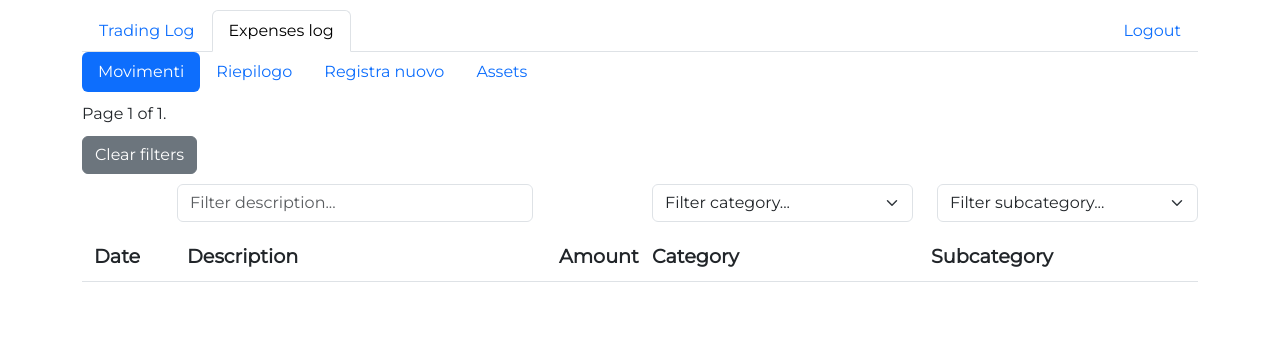
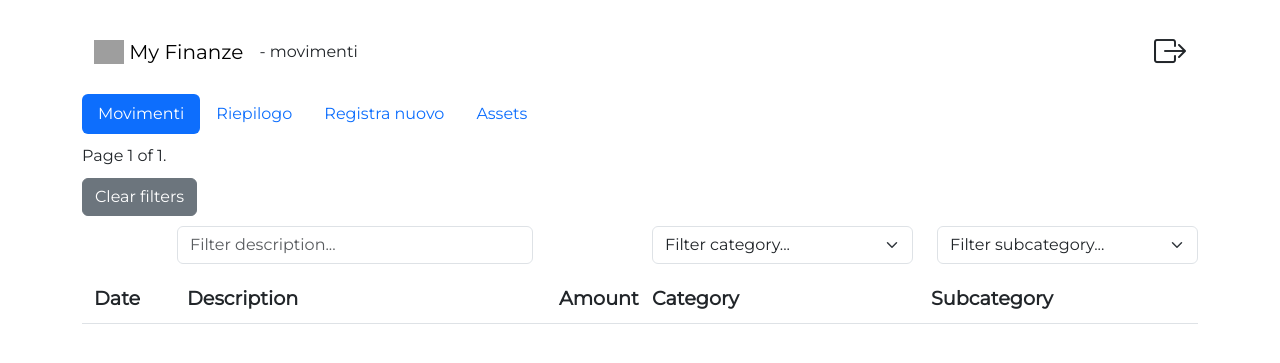
Before and after one commit to paolomarr/finanze-django, a Django app: page /movimenti/list in a window 1280 px wide. Shown: the top 363 px of the page. Run offline with Django 3.2, Linux system fonts and the light colour scheme; the visitor is signed in with stand-in values (Sample User, id 1); data that the repository does not hold is empty; style sheets or scripts are compiled from the project's sources; some libraries are stand-ins or nearby versions; grey boxes are pictures that could not be loaded.

Commit message:
reworking navigation. Adding favicon

```diff
--- /dev/null
+++ b/app/finanze/movimenti/templatetags/extras.py
@@ -0,0 +1,9 @@
+from django import template
+from django.template.defaultfilters import stringfilter
+
+register = template.Library()
+
+@register.filter
+@stringfilter
+def split(value, arg):
+    return value.split(arg)
--- a/app/finanze/templates/base.html
+++ b/app/finanze/templates/base.html
@@ -1,5 +1,6 @@
 {% load static %}
 {% load sass_tags %}
+{% load extras %}
 <!DOCTYPE html>
 <html>
 <head>
@@ -35,20 +36,26 @@
 	<!-- MONTSERRAT GOOGLE FONT -->
 	<link href="https://fonts.googleapis.com/css2?family=Montserrat&display=swap" rel="stylesheet">
 	<link href="{% sass_src 'style.scss' %}" rel="stylesheet" type="text/css" />
+
+	<link rel="shortcut icon" href="{% static 'favicon.ico' %}" type="image/x-icon">
+	<link rel="icon" href="{% static 'favicon.ico' %}" type="image/x-icon">
 	{% block extra_link %}{% endblock %}
 </head>
 <body>
 	<div class="container">
-		<nav class="nav nav-tabs">
-			<a href="/tradinglog/" class="nav-link">
-				Trading Log
-			</a>
-			<a href="/movimenti/" class="nav-link">
-				Expenses log
-			</a>
-			{% if user.is_authenticated %}
-			<a class="nav-link ms-auto" href="/logout">Logout</a>
-			{% endif %}
+		<nav class="navbar">
+			<div class="container-fluid">
+				<a href="/" class="navbar-brand">
+					<img src="{% static 'brand-logo.png' %}" alt="Logo" width="30" height="24"
+						class="d-inline-block align-text-top" />
+					My Finanze
+				</a>{% with pathcomps=request.path|split:"/" %}
+					{% if pathcomps|length > 1 %}- {{pathcomps|slice:"1:"|first}}{% endif %}
+					{% endwith %}
+				{% if user.is_authenticated %}
+				<a class="nav-link ms-auto" href="/logout"><i class="bi bi-box-arrow-right" style="font-size: 2rem;"></i></a>
+				{% endif %}
+			</div>
 		</nav>
 	{% block nav%}
 	{% endblock %}
```
Also changed, not shown: app/finanze/movimenti/templatetags/__init__.py (added), app/finanze/static/favicon.ico (added).
